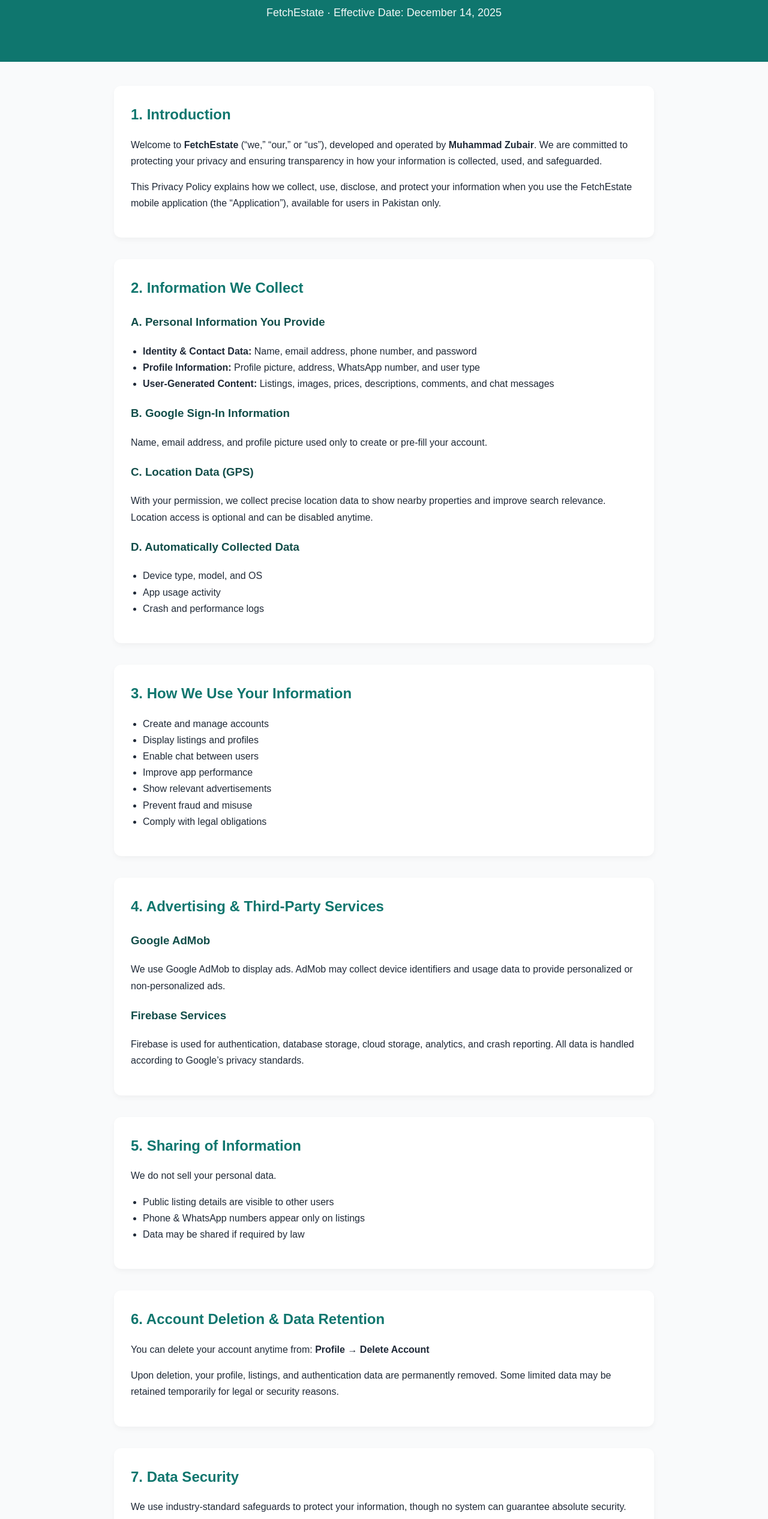
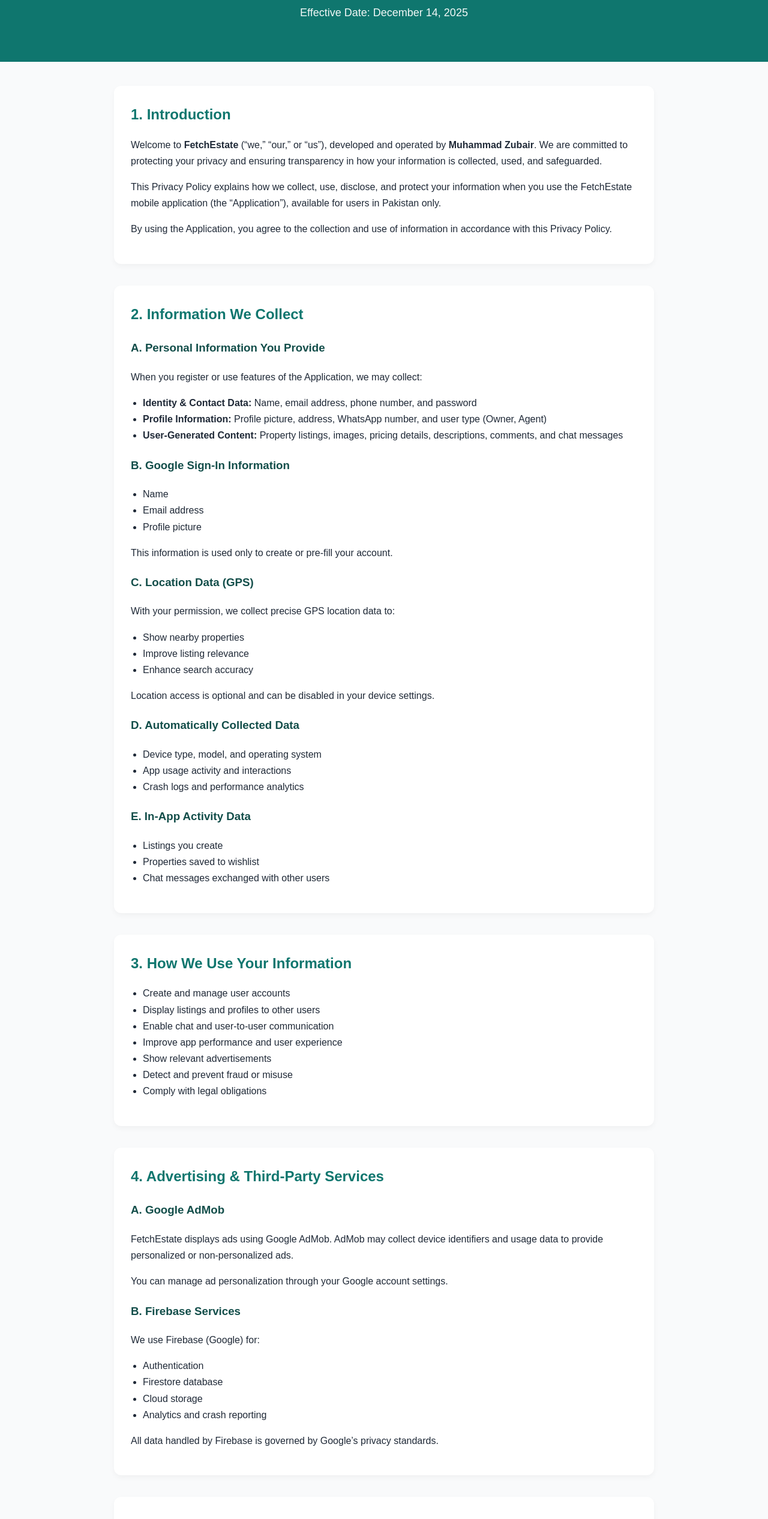
Before and after one commit to fetchestate-del/fetchestate-privacy-policy, a plain HTML site: page privacy-policy.html in a window 1280 px wide. Shown: the part 115-2647 px from the top of the page at 60% size. Drawn offline with Linux system fonts and the light colour scheme.

Commit message:
Update privacy-policy.html

```diff
--- a/privacy-policy.html
+++ b/privacy-policy.html
@@ -84,8 +84,8 @@
 <body>
 
 <header>
-  <h1>Privacy Policy</h1>
-  <p>FetchEstate · Effective Date: December 14, 2025</p>
+  <h1>Privacy Policy for FetchEstate</h1>
+  <p>Effective Date: December 14, 2025</p>
 </header>
 
 <main>
@@ -102,44 +102,64 @@
     when you use the FetchEstate mobile application (the “Application”), available for users
     in Pakistan only.
   </p>
+  <p>
+    By using the Application, you agree to the collection and use of information in accordance
+    with this Privacy Policy.
+  </p>
 </section>
 
 <section>
   <h2>2. Information We Collect</h2>
 
   <h3>A. Personal Information You Provide</h3>
+  <p>When you register or use features of the Application, we may collect:</p>
   <ul>
     <li><strong>Identity & Contact Data:</strong> Name, email address, phone number, and password</li>
-    <li><strong>Profile Information:</strong> Profile picture, address, WhatsApp number, and user type</li>
-    <li><strong>User-Generated Content:</strong> Listings, images, prices, descriptions, comments, and chat messages</li>
+    <li><strong>Profile Information:</strong> Profile picture, address, WhatsApp number, and user type (Owner, Agent)</li>
+    <li><strong>User-Generated Content:</strong> Property listings, images, pricing details, descriptions, comments, and chat messages</li>
   </ul>
 
   <h3>B. Google Sign-In Information</h3>
-  <p>Name, email address, and profile picture used only to create or pre-fill your account.</p>
+  <ul>
+    <li>Name</li>
+    <li>Email address</li>
+    <li>Profile picture</li>
+  </ul>
+  <p>This information is used only to create or pre-fill your account.</p>
 
   <h3>C. Location Data (GPS)</h3>
-  <p>
-    With your permission, we collect precise location data to show nearby properties and
-    improve search relevance. Location access is optional and can be disabled anytime.
-  </p>
+  <p>With your permission, we collect precise GPS location data to:</p>
+  <ul>
+    <li>Show nearby properties</li>
+    <li>Improve listing relevance</li>
+    <li>Enhance search accuracy</li>
+  </ul>
+  <p>Location access is optional and can be disabled in your device settings.</p>
 
   <h3>D. Automatically Collected Data</h3>
   <ul>
-    <li>Device type, model, and OS</li>
-    <li>App usage activity</li>
-    <li>Crash and performance logs</li>
+    <li>Device type, model, and operating system</li>
+    <li>App usage activity and interactions</li>
+    <li>Crash logs and performance analytics</li>
+  </ul>
+
+  <h3>E. In-App Activity Data</h3>
+  <ul>
+    <li>Listings you create</li>
+    <li>Properties saved to wishlist</li>
+    <li>Chat messages exchanged with other users</li>
   </ul>
 </section>
 
 <section>
   <h2>3. How We Use Your Information</h2>
   <ul>
-    <li>Create and manage accounts</li>
-    <li>Display listings and profiles</li>
-    <li>Enable chat between users</li>
-    <li>Improve app performance</li>
+    <li>Create and manage user accounts</li>
+    <li>Display listings and profiles to other users</li>
+    <li>Enable chat and user-to-user communication</li>
+    <li>Improve app performance and user experience</li>
     <li>Show relevant advertisements</li>
-    <li>Prevent fraud and misuse</li>
+    <li>Detect and prevent fraud or misuse</li>
     <li>Comply with legal obligations</li>
   </ul>
 </section>
@@ -147,55 +167,87 @@
 <section>
   <h2>4. Advertising & Third-Party Services</h2>
 
-  <h3>Google AdMob</h3>
+  <h3>A. Google AdMob</h3>
   <p>
-    We use Google AdMob to display ads. AdMob may collect device identifiers and usage data
-    to provide personalized or non-personalized ads.
+    FetchEstate displays ads using Google AdMob. AdMob may collect device identifiers and usage
+    data to provide personalized or non-personalized ads.
+  </p>
+  <p>
+    You can manage ad personalization through your Google account settings.
   </p>
 
-  <h3>Firebase Services</h3>
+  <h3>B. Firebase Services</h3>
+  <p>We use Firebase (Google) for:</p>
+  <ul>
+    <li>Authentication</li>
+    <li>Firestore database</li>
+    <li>Cloud storage</li>
+    <li>Analytics and crash reporting</li>
+  </ul>
   <p>
-    Firebase is used for authentication, database storage, cloud storage, analytics,
-    and crash reporting. All data is handled according to Google’s privacy standards.
+    All data handled by Firebase is governed by Google’s privacy standards.
   </p>
 </section>
 
 <section>
   <h2>5. Sharing of Information</h2>
-  <p>We do not sell your personal data.</p>
+  <p>We do not sell your personal information.</p>
 
+  <h3>A. With Other Users</h3>
   <ul>
-    <li>Public listing details are visible to other users</li>
-    <li>Phone & WhatsApp numbers appear only on listings</li>
-    <li>Data may be shared if required by law</li>
+    <li>Name and profile picture</li>
+    <li>User type (Owner / Agent)</li>
+    <li>Phone & WhatsApp number (public on listings)</li>
+    <li>Property details and images</li>
   </ul>
+
+  <h3>B. Legal Requirements</h3>
+  <p>
+    We may disclose information if required by law or to protect rights, safety, or prevent fraud.
+  </p>
+
+  <h3>C. Service Providers</h3>
+  <p>
+    Trusted third-party services (Firebase, AdMob) only receive data necessary to perform their functions.
+  </p>
 </section>
 
 <section>
   <h2>6. Account Deletion & Data Retention</h2>
+
+  <h3>A. In-App Account Deletion</h3>
   <p>
-    You can delete your account anytime from:
+    You can delete your account directly from the app:
     <strong>Profile → Delete Account</strong>
   </p>
+
+  <p>When you delete your account:</p>
+  <ul>
+    <li>Your profile data is removed</li>
+    <li>Your listings are deleted</li>
+    <li>Your authentication record is permanently erased</li>
+  </ul>
+
+  <h3>B. Data Retention</h3>
   <p>
-    Upon deletion, your profile, listings, and authentication data are permanently removed.
-    Some limited data may be retained temporarily for legal or security reasons.
+    Some limited data may be retained temporarily for legal compliance, fraud prevention,
+    and system backups. This data is securely deleted once no longer required.
   </p>
 </section>
 
 <section>
   <h2>7. Data Security</h2>
   <p>
-    We use industry-standard safeguards to protect your information, though no system
-    can guarantee absolute security.
+    We use industry-standard technical and administrative safeguards to protect your information.
+    However, no system is 100% secure.
   </p>
 </section>
 
 <section>
   <h2>8. Children’s Privacy</h2>
   <p>
-    FetchEstate is not intended for children under 13. We do not knowingly collect data
-    from children.
+    FetchEstate is not intended for children under 13. We do not knowingly collect personal data
+    from children. If such data is discovered, it will be deleted immediately.
   </p>
 </section>
 
@@ -209,9 +261,17 @@
 </section>
 
 <section>
-  <h2>10. Contact Us</h2>
+  <h2>10. Changes to This Policy</h2>
   <p>
-    If you have questions about this Privacy Policy, contact us at:
+    We may update this Privacy Policy periodically. Any changes will be reflected by updating
+    the “Effective Date” above.
+  </p>
+</section>
+
+<section>
+  <h2>11. Contact Us</h2>
+  <p>
+    If you have any questions or concerns about this Privacy Policy, contact us at:
     <br /><br />
     📧 <a href="mailto:fetchestate@gmail.com">fetchestate@gmail.com</a>
   </p>
```
